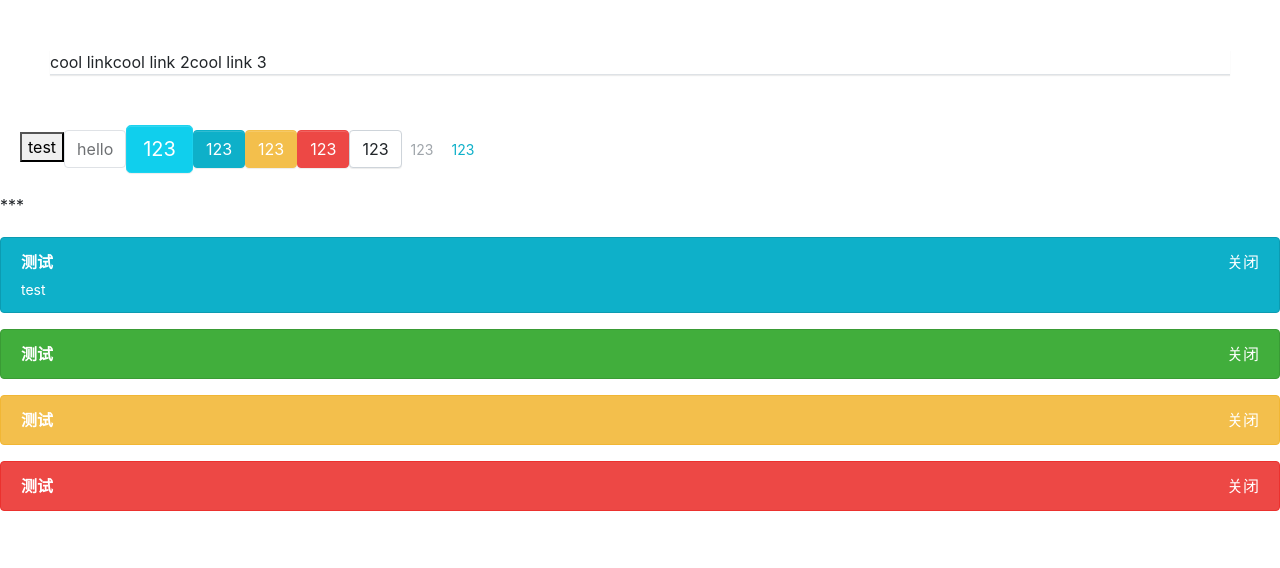
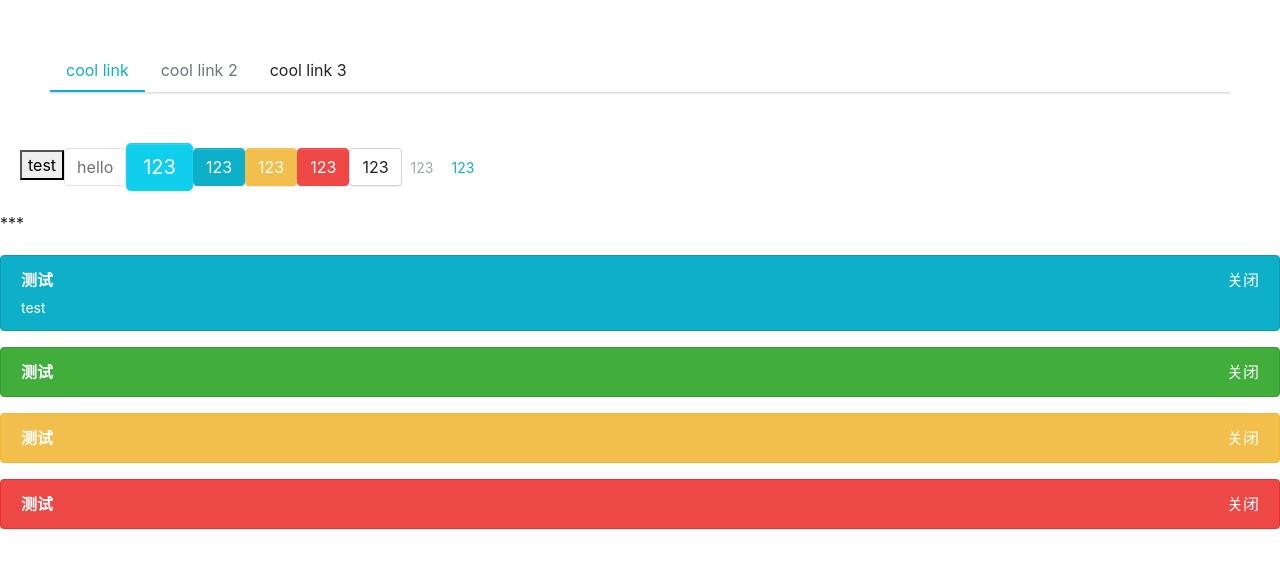
Before and after one commit to luluseiipai/lulu-design, a React (Create React App) app: page / in a window 1280 px wide. Shown: the top 568 px of the page. Built offline with nearby package versions, Linux system fonts and the light colour scheme.

Commit message:
menu组件编写

```diff
--- a/src/components/Menu/Menu.tsx
+++ b/src/components/Menu/Menu.tsx
@@ -24,7 +24,7 @@
   const [curActive, setCurActive] = useState(defaultIndex)
 
   const classes = classNames('lu-menu', className, {
-    [`lu-menu-${mode}`]: mode === 'horizontal',
+    [`lu-menu-${mode}`]: mode === 'vertical',
   })
 
   const handleClick = (index: number) => {
--- a/src/components/Menu/_style.scss
+++ b/src/components/Menu/_style.scss
@@ -5,6 +5,38 @@
   list-style: none;
   border-bottom: $menu-border-width solid $menu-border-color;
   box-shadow: $menu-box-shadow;
-  .menu-item {
+  .lu-menu-item {
+    padding: $menu-item-padding-y $menu-item-padding-x;
+    cursor: pointer;
+    transition: $menu-transition;
+    &:hover,
+    &:focus {
+      text-decoration: none;
+    }
+    &.is-disabled {
+      color: $menu-item-disabled-color;
+      pointer-events: none;
+      cursor: default;
+    }
+    &:hover,
+    &.is-active {
+      color: $menu-item-active-color;
+      border-bottom: $menu-item-active-border-width solid
+        $menu-item-active-color;
+    }
   }
 }
+
+.lu-menu-vertical {
+  flex-direction: column;
+  border-bottom: 0;
+  border-right: $menu-border-width solid $menu-border-color;
+  .lu-menu-item {
+    border-left: $menu-item-active-border-width solid transparent;
+    &.is-active,
+    &:hover {
+      border-bottom: 0;
+      border-left: $menu-item-active-border-width solid $menu-item-active-color;
+    }
+  }
+}
```
